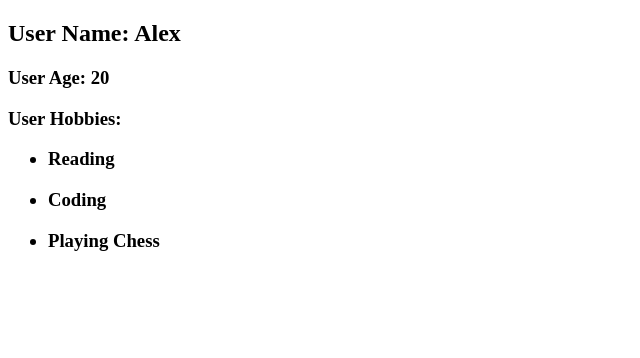
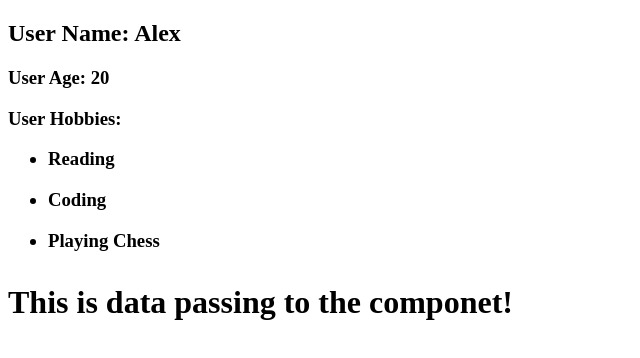
Before and after one commit to Fazel-Hosseinzadeh/learn_react, a React (Vite) app: page / in a window 1280 px wide. Shown: the top 358 px of the page, without its empty margins (0-640 px from the left). Built offline with nearby package versions, Linux system fonts and the light colour scheme.

Commit message:
Passing Data via Props Children

```diff
--- a/src/App.jsx
+++ b/src/App.jsx
@@ -9,7 +9,10 @@ function App() {
 
   return (
     <>
-  <Person name ="Alex" age ="20" hobbies = {["Reading", "Coding", "Playing Chess"]} />
+  <Person name ="Alex" age ="20" hobbies = {["Reading", "Coding", "Playing Chess"]} >
+   <p>This is data passing to the componet!</p>
+    </Person>
+
     </>
   );
 }
--- a/src/components/Person.jsx
+++ b/src/components/Person.jsx
@@ -13,6 +13,7 @@ const Person = (props) => {
 
       ))}
       </h3>
+      <h1>{props.children}</h1>
     </div>
   );
 }
```
